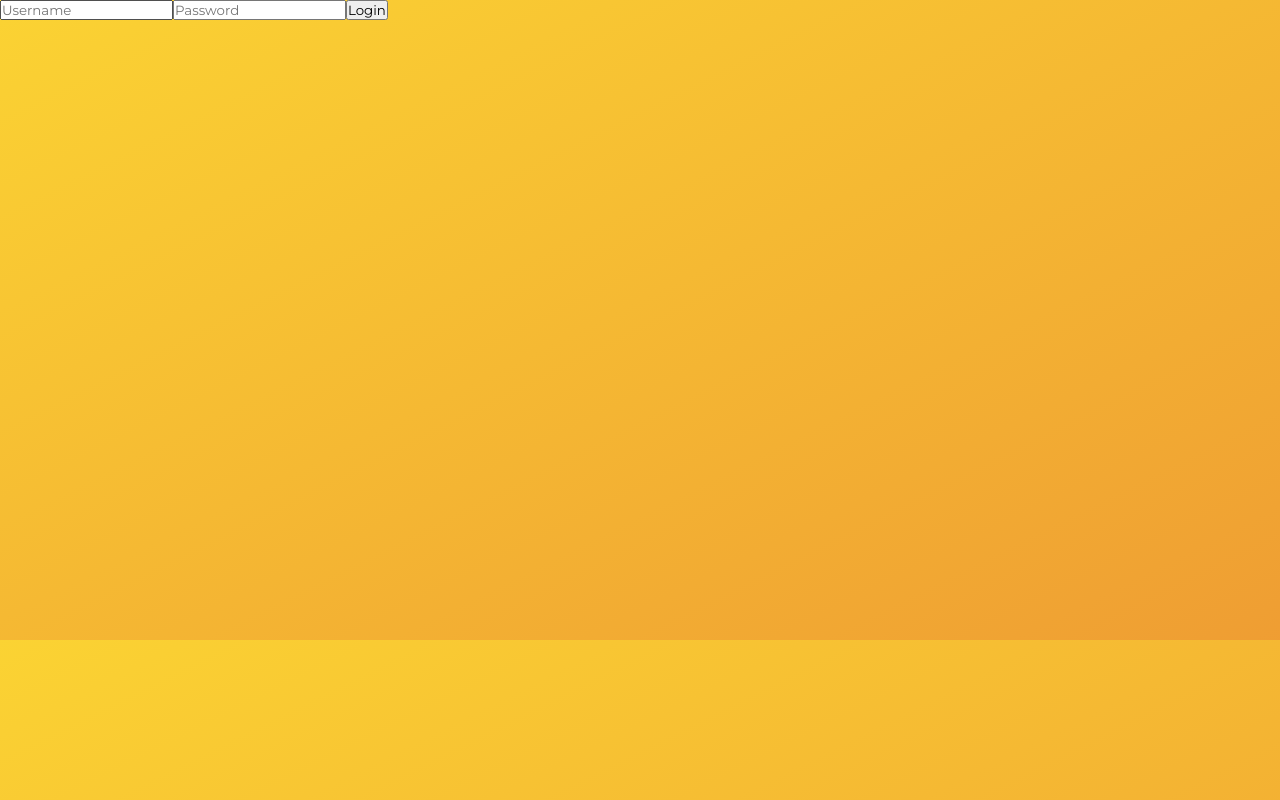
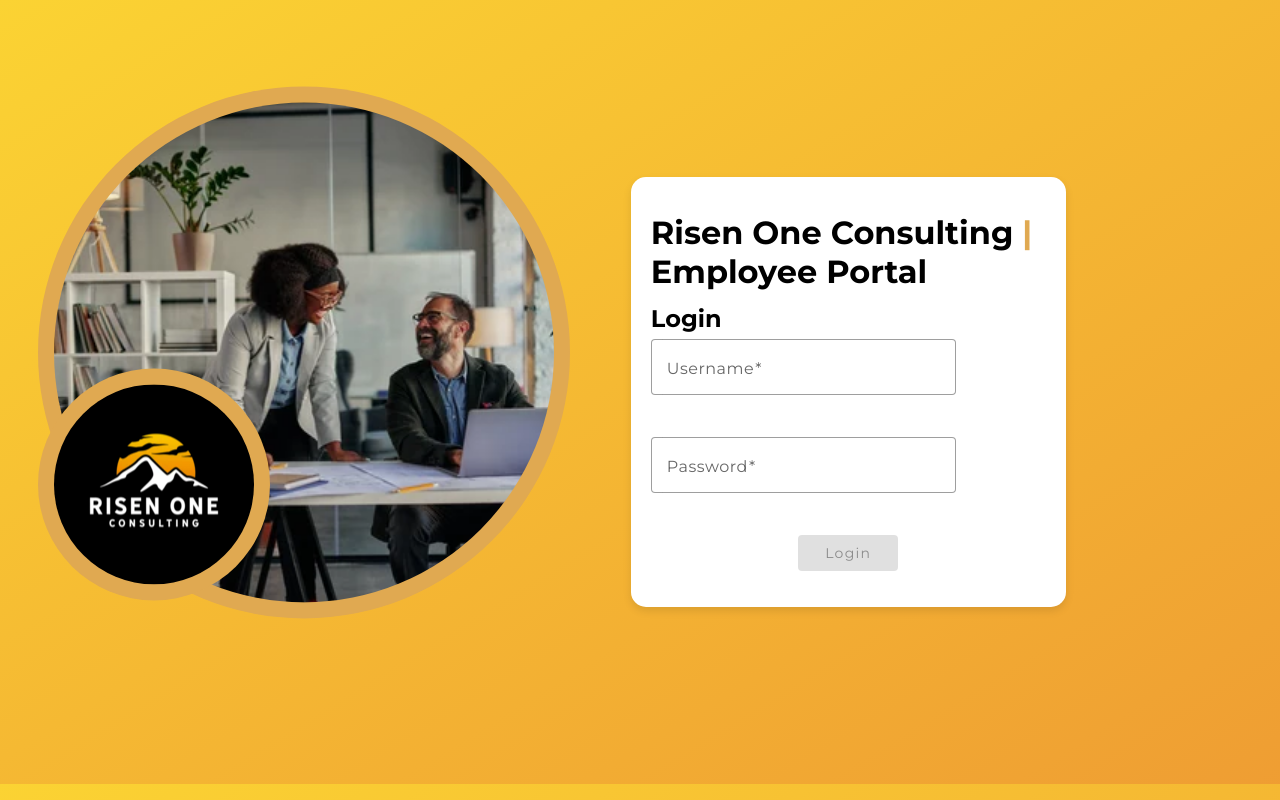
Before and after one commit to ucmo-cs/F25_Risen_One_Team1_MIC, an Angular app in the folder frontend/: page /login in a window 1280 px wide. Built offline with nearby package versions, Linux system fonts and the light colour scheme.

Commit message:
Login form, loading state, error handling

```diff
--- a/frontend/src/app/auth.service.ts
+++ /dev/null
@@ -1,40 +0,0 @@
-import { Injectable } from '@angular/core';
-import { HttpClient } from '@angular/common/http';
-import { Observable } from 'rxjs';
-import { Router } from '@angular/router';
-
-@Injectable({
-  providedIn: 'root'
-})
-export class AuthService {
-  constructor(private http: HttpClient,private router: Router) { }
-
-  login(username: string, password: string): Observable<boolean> {
-    // Your login logic with Lambda function
-    // Simulating success for demonstration purposes
-    const loginSuccess = true;
-
-    return new Observable<boolean>((observer) => {
-      if (loginSuccess) {
-        observer.next(true); // Notify subscribers that login was successful
-        observer.complete(); // Complete the observable
-      } else {
-        observer.error('Login failed'); // Notify subscribers that login failed
-      }
-    });
-  }
-
-  logout() {
-    // Your logout logic with Lambda function
-    // Simulating success for demonstration purposes
-    const logoutSuccess = true;
-
-    if (logoutSuccess) {
-      // Redirect to login page or any other desired page
-      this.router.navigate(['/login']);
-    } else {
-      // Handle logout failure
-      console.error('Logout failed');
-    }
-  }
-}
--- a/frontend/src/app/components/app-header/app-header.component.ts
+++ b/frontend/src/app/components/app-header/app-header.component.ts
@@ -1,6 +1,6 @@
 import { Component, OnInit } from '@angular/core';
 import { Router } from '@angular/router';
-import { AuthService } from '../../auth.service';
+import { AuthService } from '../../services/auth.service';
 
 @Component({
   selector: 'app-header',
@@ -17,15 +17,9 @@
   tester: boolean = false;
   pm: boolean = false;
 
-  constructor(
-    private router: Router,
-    private authService: AuthService
-  ) {
+  constructor(private router: Router, private authService: AuthService) {}
 
-  }
-
-  ngOnInit() {
-  }
+  ngOnInit() {}
 
   signOut() {
     this.authService.logout();
--- a/frontend/src/app/login/login.component.css
+++ b/frontend/src/app/login/login.component.css
@@ -120,8 +120,8 @@
   width: 100px;
 }
 .login-heading {
-  text-align: center;
   font-size: 1.5em; /* Adjust font size as needed to fit on one line */
-  margin-bottom: 20px;
+  margin-top: 0.8rem;
+  margin-bottom: 0.4rem;
   white-space: nowrap; /* Ensure the text stays on one line */
 }
--- a/frontend/src/app/login/login.component.html
+++ b/frontend/src/app/login/login.component.html
@@ -1,5 +1,4 @@
 <!--Main Content of Page (Hero)-->
-<h1>{{ testa }}</h1>
 <main>
   <mat-grid-list id="grid" cols="2" rowHeight="90vh">
     <!--Grid Tile Hero images-->
@@ -30,11 +29,16 @@
                 Portal</span
               >
             </h1>
-            <h2>Login</h2>
-            <form class="login-form" ngNoForm>
+            <h2 class="login-heading">Login</h2>
+            <form
+              #loginForm="ngForm"
+              class="login-form"
+              (ngSubmit)="login(loginForm)"
+              novalidate
+            >
               <div class="form-group">
-                <label for="username">Username:</label>
-                <mat-form-field appearance="fill" class="form-field">
+                <mat-form-field appearance="outline" class="form-field">
+                  <mat-label>Username</mat-label>
                   <input
                     matInput
                     id="username"
@@ -42,12 +46,19 @@
                     type="text"
                     required
                     [(ngModel)]="username"
+                    #usernameInput="ngModel"
                   />
+                  <mat-error
+                    *ngIf="usernameInput.invalid && usernameInput.touched"
+                  >
+                    Username is required.
+                  </mat-error>
                 </mat-form-field>
               </div>
+
               <div class="form-group">
-                <label for="password">Password:</label>
-                <mat-form-field appearance="fill" class="form-field">
+                <mat-form-field appearance="outline" class="form-field">
+                  <mat-label>Password</mat-label>
                   <input
                     matInput
                     id="password"
@@ -55,16 +66,25 @@
                     type="password"
                     required
                     [(ngModel)]="password"
+                    #passwordInput="ngModel"
                   />
+                  <mat-error
+                    *ngIf="passwordInput.invalid && passwordInput.touched"
+                  >
+                    Password is required.
+                  </mat-error>
                 </mat-form-field>
               </div>
+
               <button
                 mat-raised-button
                 color="primary"
                 class="login-button"
-                (click)="login()"
+                type="submit"
+                [disabled]="loginForm.invalid || isLoading"
               >
-                Login
+                <mat-spinner *ngIf="isLoading" diameter="24"></mat-spinner>
+                <span *ngIf="!isLoading">Login</span>
               </button>
             </form>
           </mat-card-content>
--- a/frontend/src/app/login/login.component.ts
+++ b/frontend/src/app/login/login.component.ts
@@ -1,99 +1,42 @@
-import { Component, OnInit } from '@angular/core';
-import { CommonModule } from '@angular/common';
+import { Component } from '@angular/core';
 import { Router } from '@angular/router';
-// Material Form Controls
-import { MatAutocompleteModule } from '@angular/material/autocomplete';
-import { MatCheckboxModule } from '@angular/material/checkbox';
-import { MatDatepickerModule } from '@angular/material/datepicker';
-import { MatFormFieldModule } from '@angular/material/form-field';
-import { MatInputModule } from '@angular/material/input';
-import { MatRadioModule } from '@angular/material/radio';
-import { MatSelectModule } from '@angular/material/select';
-import { MatSliderModule } from '@angular/material/slider';
-import { MatSlideToggleModule } from '@angular/material/slide-toggle';
-// Material Navigation
-import { MatMenuModule } from '@angular/material/menu';
-import { MatSidenavModule } from '@angular/material/sidenav';
-import { MatToolbarModule } from '@angular/material/toolbar';
-// Material Layout
-import { MatCardModule } from '@angular/material/card';
-import { MatDividerModule } from '@angular/material/divider';
-import { MatExpansionModule } from '@angular/material/expansion';
-import { MatGridListModule } from '@angular/material/grid-list';
-import { MatListModule } from '@angular/material/list';
-import { MatStepperModule } from '@angular/material/stepper';
-import { MatTabsModule } from '@angular/material/tabs';
-import { MatTreeModule } from '@angular/material/tree';
-// Material Buttons & Indicators
-import { MatButtonModule } from '@angular/material/button';
-import { MatButtonToggleModule } from '@angular/material/button-toggle';
-import { MatBadgeModule } from '@angular/material/badge';
-import { MatChipsModule } from '@angular/material/chips';
-import { MatIconModule } from '@angular/material/icon';
-import { MatProgressSpinnerModule } from '@angular/material/progress-spinner';
-import { MatProgressBarModule } from '@angular/material/progress-bar';
-import { ErrorStateMatcher, MatRippleModule } from '@angular/material/core';
-// Material Popups & Modals
-import { MatBottomSheetModule } from '@angular/material/bottom-sheet';
-import { MatDialogModule } from '@angular/material/dialog';
-import { MatSnackBar, MatSnackBarModule } from '@angular/material/snack-bar';
-import { MatTooltipModule } from '@angular/material/tooltip';
-// Material Data tables
-import { MatPaginatorModule } from '@angular/material/paginator';
-import { MatSortModule } from '@angular/material/sort';
-import { MatTableModule } from '@angular/material/table';
+import { MatSnackBar } from '@angular/material/snack-bar';
 import { provideNativeDateAdapter } from '@angular/material/core';
 
-import {
-  FormControl,
-  FormGroupDirective,
-  FormsModule,
-  NgForm,
-  ReactiveFormsModule,
-  Validators,
-} from '@angular/forms';
-import { takeUntilDestroyed } from '@angular/core/rxjs-interop';
-import { merge } from 'rxjs';
-import { AuthService } from '../auth.service';
-import { environment } from '../../environments/environment';
-
-interface previousRequest {
-  value: string;
-  viewValue: string;
-}
+import { NgForm } from '@angular/forms';
+import { AuthService } from '../services/auth.service';
 
 @Component({
   selector: 'app-login',
   providers: [provideNativeDateAdapter()],
   templateUrl: './login.component.html',
   styleUrl: './login.component.css',
-  template: `
-    <input type="text" [(ngModel)]="username" placeholder="Username" />
-    <input type="password" [(ngModel)]="password" placeholder="Password" />
-    <button (click)="login()">Login</button>
-  `,
 })
 export class LoginComponent {
   username: string = ''; // Initialize with an empty string
   password: string = ''; // Initialize with an empty string
-  testa = environment.apiGatewayUrl;
+  isLoading = false;
 
-  constructor(private authService: AuthService, private router: Router) {}
+  constructor(
+    private authService: AuthService,
+    private router: Router,
+    private snackBar: MatSnackBar
+  ) {}
 
-  login() {
+  login(form: NgForm) {
+    if (!form.valid) return;
+
+    this.isLoading = true;
     this.authService.login(this.username, this.password).subscribe({
-      next: (success) => {
-        if (success) {
-          // Navigate to home component if login is successful
-          this.router.navigate(['/home']);
-        } else {
-          // Handle login failure
-          console.error('Login failed');
-        }
+      next: () => {
+        this.router.navigate(['/home']);
+        this.isLoading = false;
       },
       error: (error) => {
-        // Handle login error
-        console.error('Login error:', error);
+        this.isLoading = false;
+        this.snackBar.open(error.error?.message || 'Login failed', 'OK', {
+          duration: 5000,
+        });
       },
     });
   }
--- /dev/null
+++ b/frontend/src/app/services/auth.service.ts
@@ -0,0 +1,33 @@
+import { Injectable } from '@angular/core';
+import { HttpClient } from '@angular/common/http';
+import { Observable } from 'rxjs';
+import { Router } from '@angular/router';
+import { environment } from '../../environments/environment';
+
+@Injectable({
+  providedIn: 'root',
+})
+export class AuthService {
+  constructor(private http: HttpClient, private router: Router) {}
+
+  login(username: string, password: string): Observable<unknown> {
+    return this.http.post(environment.apiGatewayUrl + '/login', {
+      username,
+      password,
+    });
+  }
+
+  logout() {
+    // Your logout logic with Lambda function
+    // Simulating success for demonstration purposes
+    const logoutSuccess = true;
+
+    if (logoutSuccess) {
+      // Redirect to login page or any other desired page
+      this.router.navigate(['/login']);
+    } else {
+      // Handle logout failure
+      console.error('Logout failed');
+    }
+  }
+}
--- a/frontend/src/environments/environment.development.ts
+++ b/frontend/src/environments/environment.development.ts
@@ -1,4 +1,4 @@
 export const environment = {
   production: false,
-  apiGatewayUrl: 'https://q2yf6jo82k.execute-api.us-east-1.amazonaws.com/dev',
+  apiGatewayUrl: 'http://localhost:3000/dev',
 };
--- a/frontend/src/environments/environment.ts
+++ b/frontend/src/environments/environment.ts
@@ -1,5 +1,4 @@
 export const environment = {
   production: true,
-  apiGatewayUrl:
-    'https://q2yf6jo82k.execute-api.us-east-1.amazonaws.com/dev/t3',
+  apiGatewayUrl: 'https://q2yf6jo82k.execute-api.us-east-1.amazonaws.com/dev',
 };
```
Also changed, not shown: 2 other files (tests, documents, lock files or other folders).
